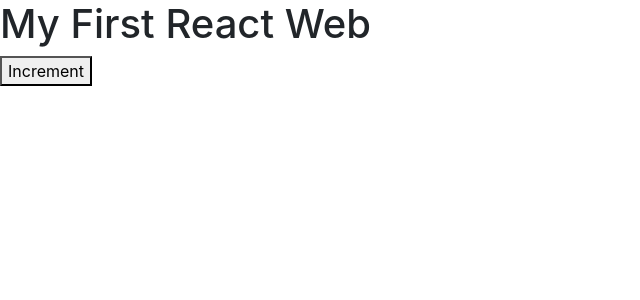
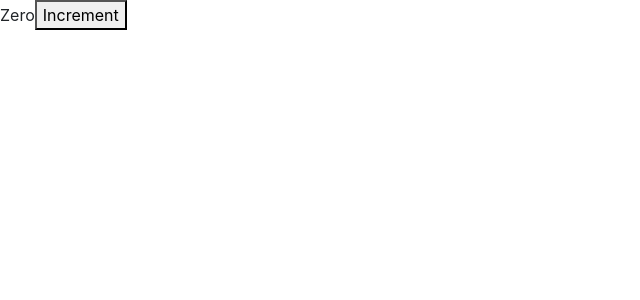
Before and after one commit to rishabh-live/first-react-web, a React (Create React App) app: page / in a window 1280 px wide. Shown: the top 300 px of the page, without its empty margins (0-640 px from the left). Built offline with nearby package versions, Linux system fonts and the light colour scheme.

Commit message:
Learnt State

```diff
--- a/src/components/counter.jsx
+++ b/src/components/counter.jsx
@@ -1,15 +1,22 @@
 import React, { Component } from 'react';
 
 class Counter extends Component {
+    state = {
+        count: 0
+    };
+    render() {
 
-    render() {
         return (
             <React.Fragment>
-                <h1>My First React Web</h1>
+                <span>{this.formatCount()}</span>
                 <button>Increment</button>
             </React.Fragment>
         );
     }
+
+    formatCount(){
+        return this.state.count === 0 ? "Zero" : this.state.count;
+    }
 }
 
 export default Counter;
```
